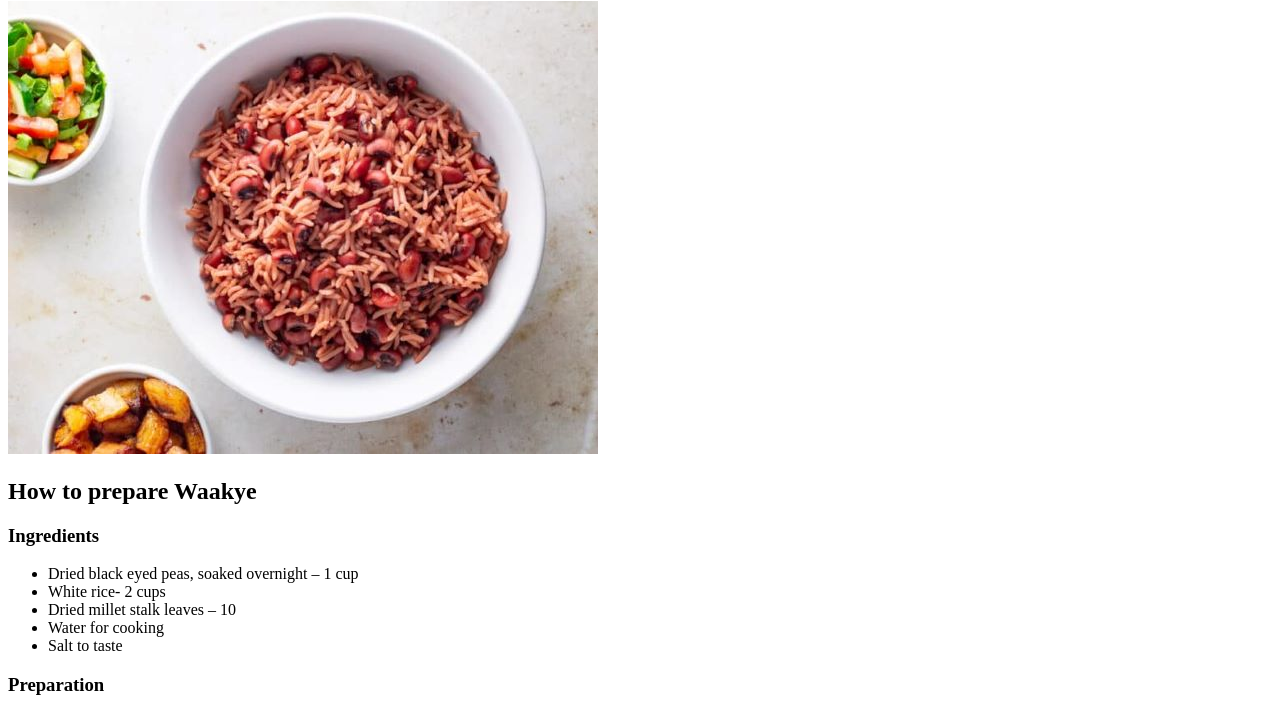
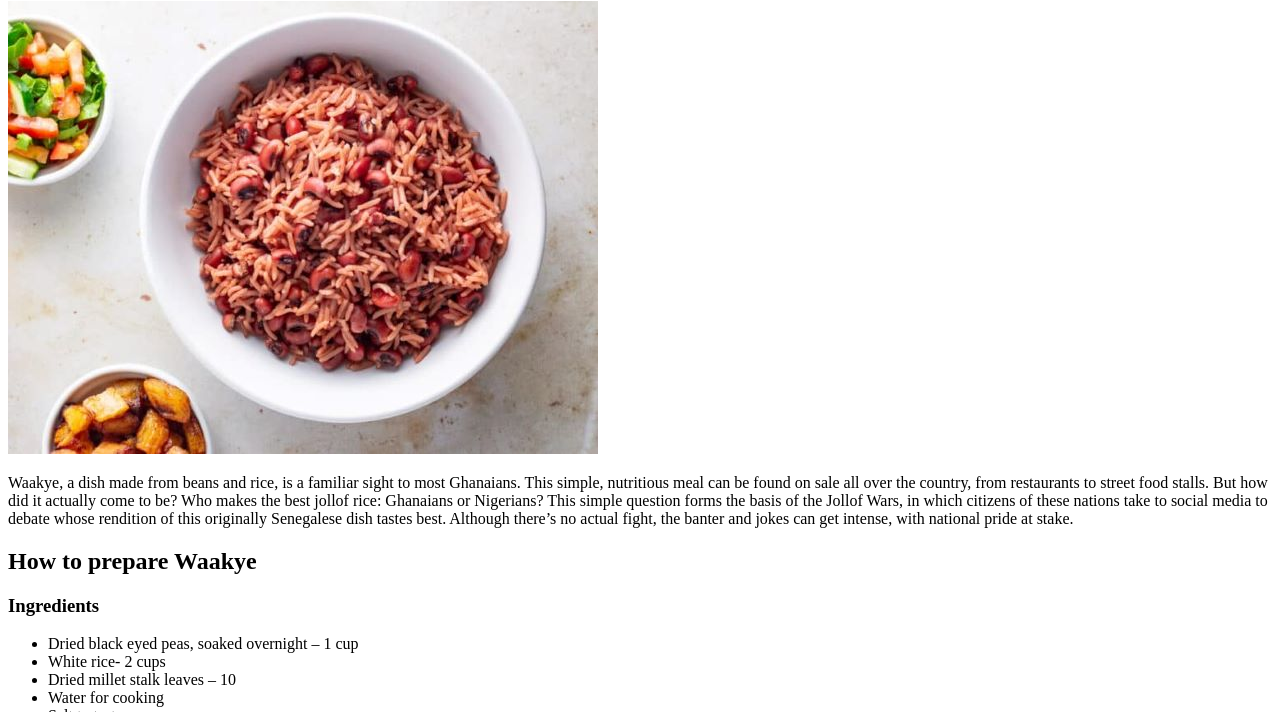
Before and after one commit to Dennisasante/Webdev_basics, a plain HTML site: page recipies/waakye.html in a window 1280 px wide. Shown: the part 79-791 px from the top of the page. Drawn offline with Linux system fonts and the light colour scheme.

Commit message:
This is the raw HTML of the pages
Images, description, ingredients and preparation of each food

```diff
--- a/recipies/waakye.html
+++ b/recipies/waakye.html
@@ -8,6 +8,16 @@
   <body>
     <h1>Waakye</h1>
     <img src="Waakye-9-720x553.jpg" alt="" />
+    <p>
+      Waakye, a dish made from beans and rice, is a familiar sight to most
+      Ghanaians. This simple, nutritious meal can be found on sale all over the
+      country, from restaurants to street food stalls. But how did it actually
+      come to be? Who makes the best jollof rice: Ghanaians or Nigerians? This
+      simple question forms the basis of the Jollof Wars, in which citizens of
+      these nations take to social media to debate whose rendition of this
+      originally Senegalese dish tastes best. Although there’s no actual fight,
+      the banter and jokes can get intense, with national pride at stake.
+    </p>
     <h2>How to prepare Waakye</h2>
 
     <h3>Ingredients</h3>
```
Also changed, not shown: recipies/friedrice.html (+6 -0 lines), recipies/jollofrice.html (+7 -1 lines).
